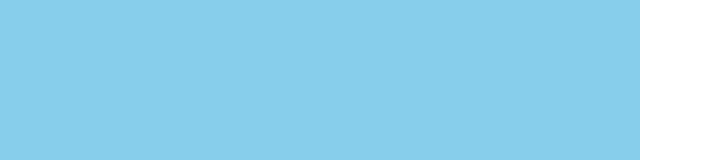
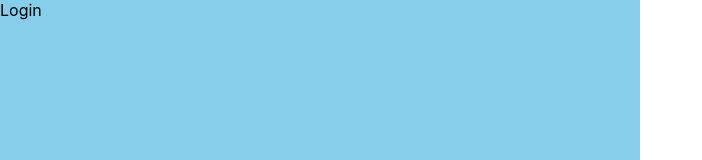
Before and after one commit to RichardBoyz/react-work, a React (Create React App) app: page / in a window 1280 px wide. Shown: the top 160 px of the page, without its empty margins (0-702 px from the left). Built offline with nearby package versions, Linux system fonts and the light colour scheme.

Commit message:
Add login component

```diff
--- a/src/App.js
+++ b/src/App.js
@@ -1,7 +1,12 @@
 import "./App.css";
+import Login from "./components/Login";
 
 function App() {
-  return <div className="App"></div>;
+  return (
+    <div className="App">
+      <Login></Login>
+    </div>
+  );
 }
 
 export default App;
--- /dev/null
+++ b/src/components/Login.js
@@ -0,0 +1,7 @@
+import React from "react";
+
+const Login = () => {
+  return <div>Login</div>;
+};
+
+export default Login;
```
